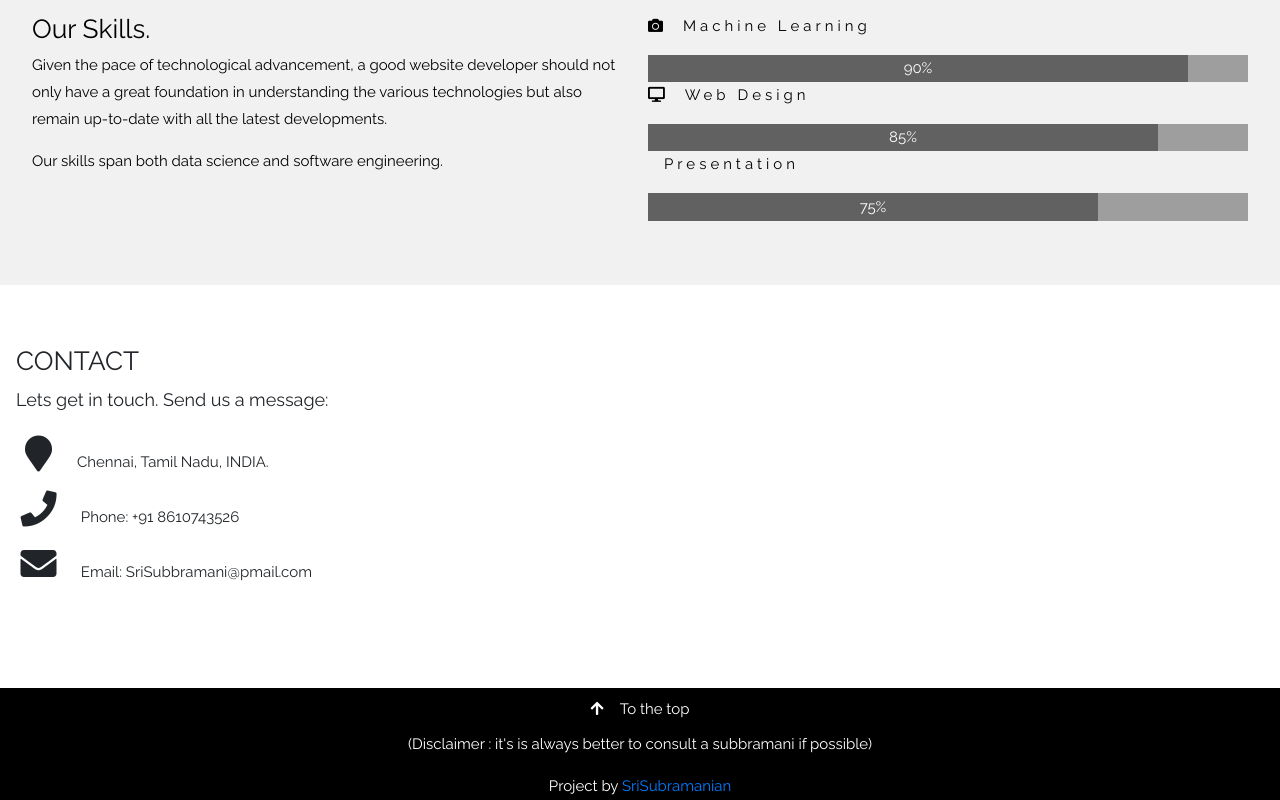
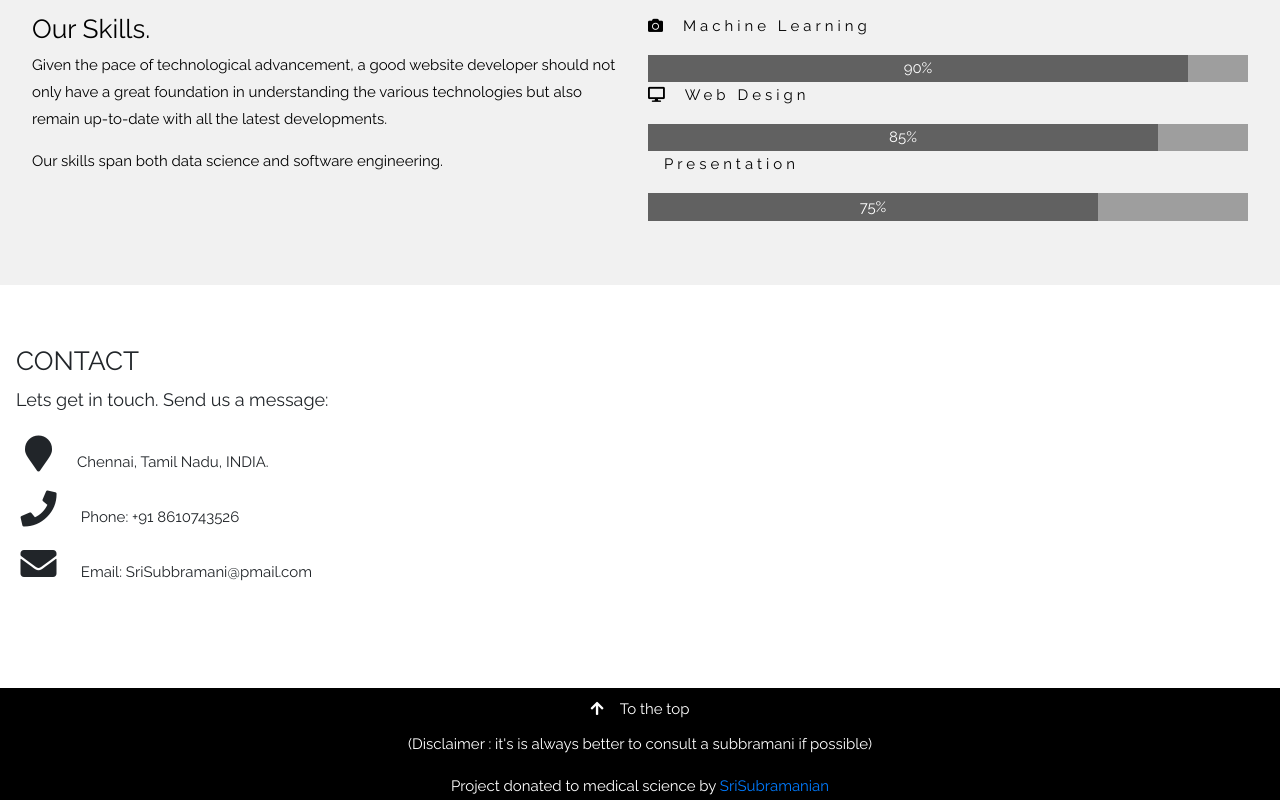
Before and after one commit to jeromejad/heart-disease, a plain HTML site: page templates/welcome.html in a window 1280 px wide. Shown: the part 2198-2998 px from the top of the page. Drawn offline with nearby package versions, Linux system fonts and the light colour scheme; files that its build step writes are made by us from their sources; files whose address does not match are found by name.

Commit message:
Update welcome.html

```diff
--- a/templates/welcome.html
+++ b/templates/welcome.html
@@ -198,7 +198,7 @@ body, html {
 <footer class="w3-center w3-black w3-padding-40">
   <a href="#home" class="w3-button"><i class="fa fa-arrow-up w3-margin-right"></i>To the top</a>
   <p>(Disclaimer : it's is always better to consult a subbramani if possible)</p>
-  <p>Project by <a href="/" title="W3.CSS" target="_blank" class="w3-hover-text-green">SriSubramanian</a></p>
+  <p>Project donated to medical science by <a href="/" title="W3.CSS" target="_blank" class="w3-hover-text-green">SriSubramanian</a></p>
 </footer>
 
 <script>
```
